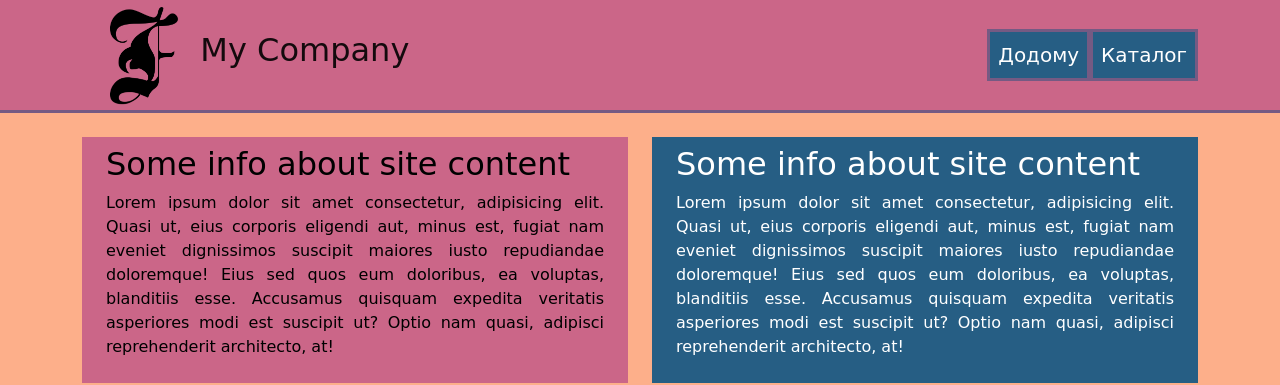
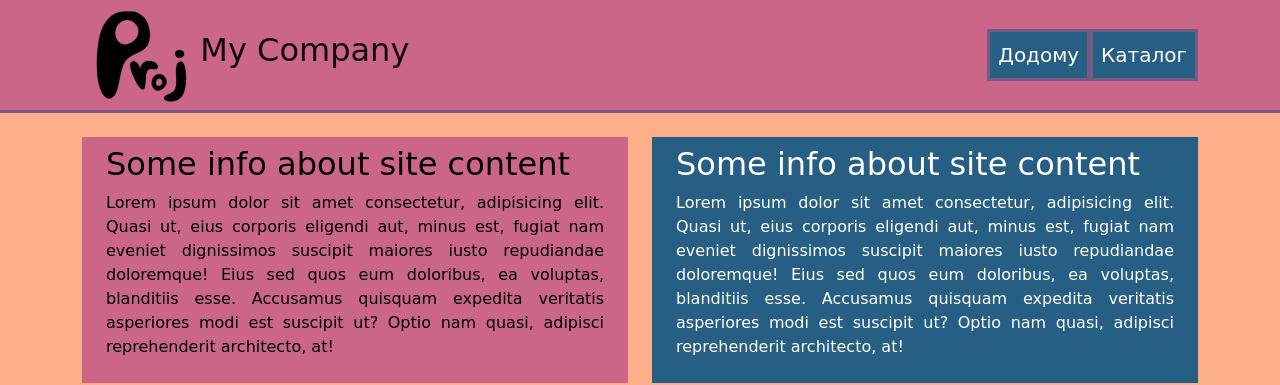
Before and after one commit to FaustCS/JS-SPA, a plain HTML site: page index.html in a window 1280 px wide. Shown: the top 385 px of the page. Drawn offline with Linux system fonts and the light colour scheme; a web font is replaced by a local one.

Commit message:
Update logo

```diff
--- a/index.html
+++ b/index.html
@@ -12,7 +12,7 @@
       <nav class="navbar navbar-expand-lg navbar-light custom-color py-0 container">
         <div class="container-fluid">
           <div class="navbar-brand">
-              <img class="d-md-inline" height="100" src="images/eng_got.png" alt="">
+              <img class="d-md-inline" height="100" src="images/logo.svg" alt="">
               <h2 class="d-md-inline d-sl-block">My Company</h2>
           </div>
           <button class="navbar-toggler border-3 custom-color" type="button" data-bs-toggle="collapse" data-bs-target="#navbarSupportedContent" aria-controls="navbarSupportedContent" aria-expanded="false" aria-label="Toggle navigation">
```
Also changed, not shown: images/logo.svg (added).
